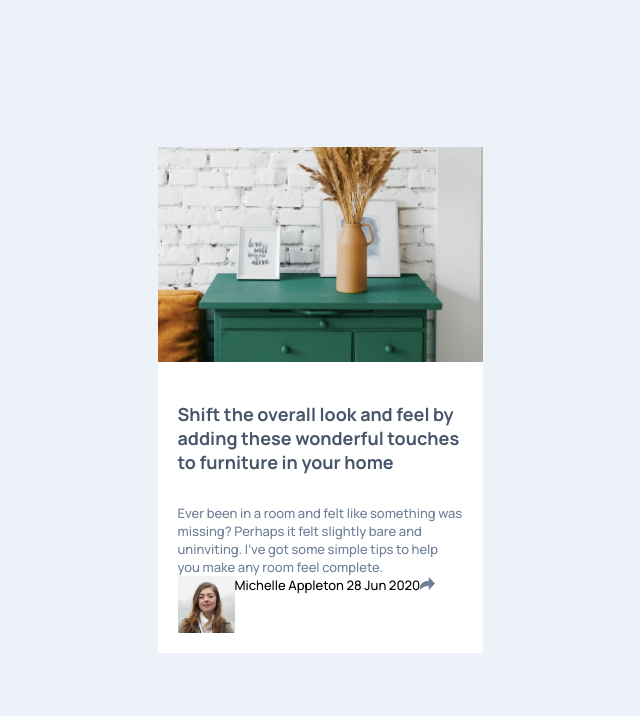
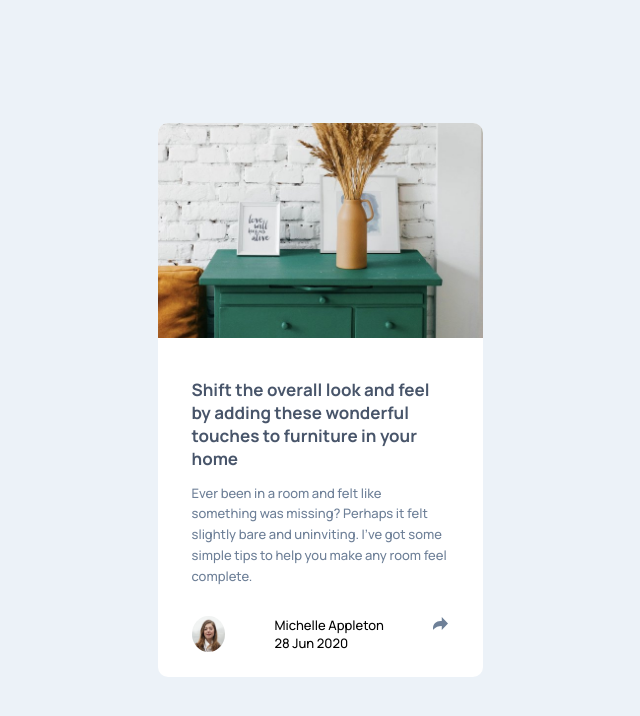
Before and after one commit to jcisking/project-11, a plain HTML site: page index.html in a window 1280 px wide. Shown: the whole page, without its empty margins (320-960 px from the left). Drawn offline with Linux system fonts and the light colour scheme.

Commit message:
modified html and css

```diff
--- a/index.html
+++ b/index.html
@@ -31,9 +31,9 @@
          it felt slightly bare and uninviting. I’ve got some simple tips
          to help you make any room feel complete.
        </p>
-       <div class="poop">
+       <div class="avatarNameShareContainer">
         <img class="avatarMichelle" src="./images/avatar-michelle.jpg" alt="">
-        <div>
+        <div class="nameDateContainer">
           <span>
             Michelle Appleton
           </span>
--- a/styles.css
+++ b/styles.css
@@ -12,7 +12,12 @@
     --LightGrayishBlue: hsl(210, 46%, 95%);
 }
 .avatarMichelle {
-    width: 20%
+    border-radius: 50%;
+    width: 13%
+}
+.avatarNameShareContainer {
+    display: flex;
+    justify-content: space-between;
 }
 body {
     align-items: center;
@@ -23,29 +28,35 @@ body {
     min-height: 100vh;
 }
 .card {
+    border-radius: 1rem;
     background-color: white;
     max-width: 32.5rem;
 }
 .contentContainer {
-    padding: 2rem;
+    padding: 0 3.4rem 2.5rem;
+
 }
 h1 {
     color: var(--VeryDarkGrayishBlue);
-    font-size: 1.8rem;
-    margin-bottom: 3rem;
+    font-size: 1.7rem;
+    margin-bottom: 1.3rem;
 }
 .headerImage {
     width: 100%;
     display: block;
 }
 .headerImageContainer {
+    border-radius: 1rem 1rem 0 0;
     overflow: hidden;
     height: 21.5rem;
-    margin-bottom: 2rem;
+    margin-bottom: 4rem;
+}
+.nameDateContainer {
+    display: flex;
+    flex-direction: column;
 }
 p {
     color: var(--DesaturatedDarkBlue);
+    line-height: 1.6;
+    margin-bottom: 3rem;
 }
-.poop {
-    display: flex;
-}
```
